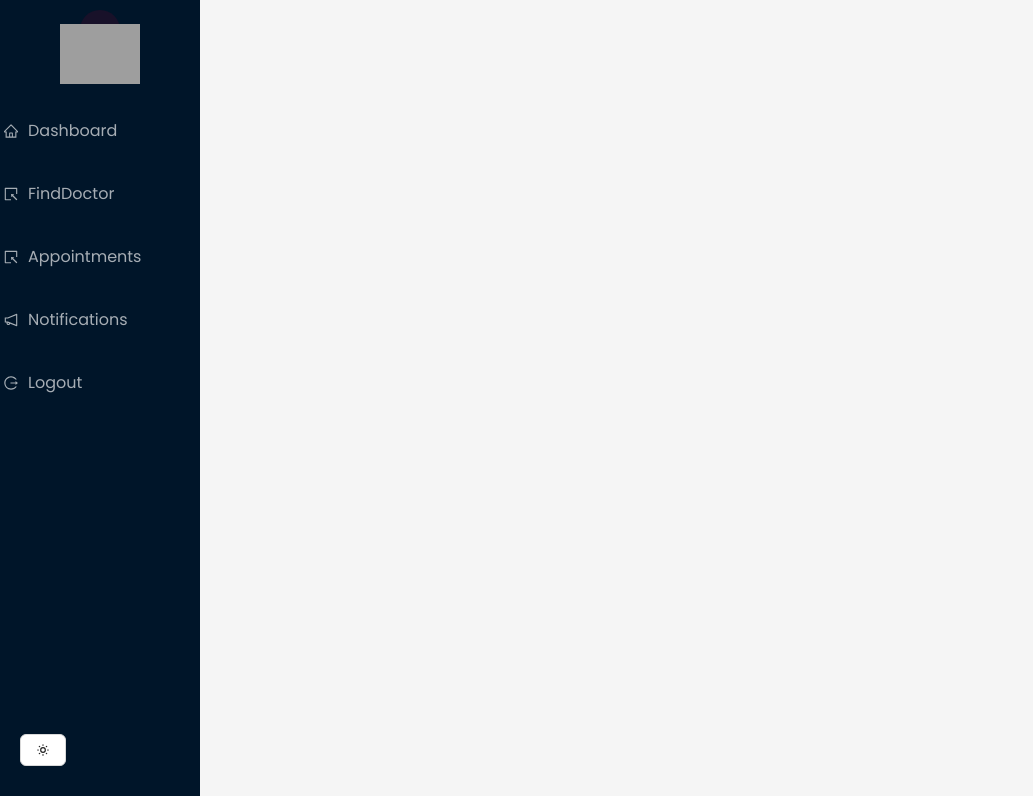
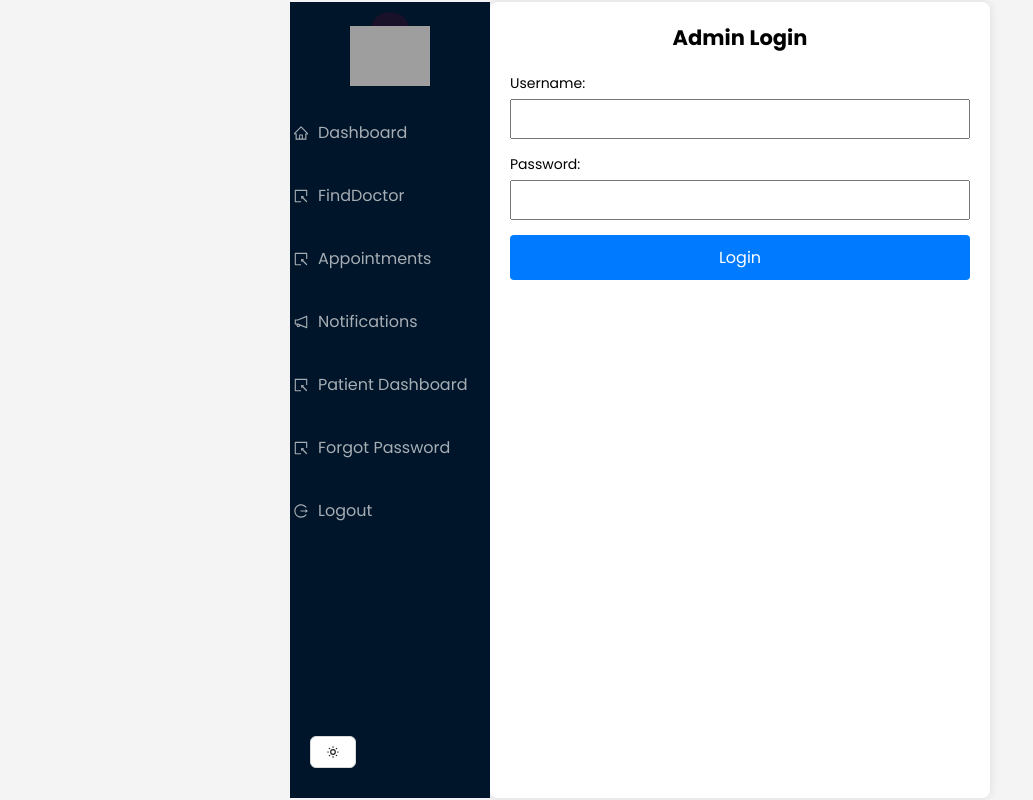
Before and after one commit to Harshit4141/medArchiv, a React (Vite) app in the folder frontend/medArchiv/: page /AdminPanel in a window 1280 px wide. Shown: the whole page, without its empty margins (0-1033 px from the left). Built offline with nearby package versions, Linux system fonts and the light colour scheme; grey boxes are pictures that could not be loaded.

Commit message:
Added admin dashboard

```diff
--- a/frontend/medArchiv/package.json
+++ b/frontend/medArchiv/package.json
@@ -17,6 +17,7 @@
     "react-dom": "^18.3.1",
     "react-icons": "^5.4.0",
     "react-router-dom": "^7.1.5",
+    "shadcn-ui": "^0.9.4",
     "tailwindcss": "^4.0.3"
   },
   "devDependencies": {
--- a/frontend/medArchiv/src/App.jsx
+++ b/frontend/medArchiv/src/App.jsx
@@ -19,6 +19,10 @@ import PatientNotification from './Components/Patient/PatientNotification'
 import PatientRecord from './Components/Patient/PatientRecord'
 import DoctorDetail from './Components/Patient/DoctorDetail'
 import DStatus from './Components/Doctor/DStatus'
+import ForgotPassword from './Components/Admin/forgotpassword'
+import PatientDashboard from './Components/Patient/PatientDashboard'
+import AdminPanel from './Components/Admin/adminpanel'
+
 function App() {
   const{Header, Sider } = Layout;
   const [darkTheme, setDarkTheme] = useState(true)
@@ -69,13 +73,15 @@ function App() {
        toggleTheme={toggleTheme}/>
        </Sider>
        <Routes>
-     <Route path="/Dashboard" element={<DoctorDashboard/>}/>
+     <Route path="/AdminPanel" element={<AdminPanel/>}/>
      <Route path="/FindDoctor" element={<FindDoctor/>}/>
      <Route path="/PatientAppointment" element={<PatientAppointment />}/>
      <Route path="/PatientNotification" element={<PatientNotification />}/>
      <Route path="/PatientRecord" element={<PatientRecord />}/>
      <Route path="/DoctorDetail/:id" element={<DoctorDetail />}/>
      <Route path="/DoctorDetail" element={<DoctorDetail />}/>
+     <Route path="/PatientDashboard" element={<PatientDashboard />}/>
+     <Route path="/ForgotPassword" element={<ForgotPassword />}/>
 
     </Routes>
      </Layout>
--- a/frontend/medArchiv/src/Components/Admin/Admin.jsx
+++ /dev/null
@@ -1,11 +0,0 @@
-import React from 'react'
-
-function Admin() {
-  return (
-    <div>
-      <h1>?</h1>
-    </div>
-  )
-}
-
-export default Admin
--- /dev/null
+++ b/frontend/medArchiv/src/Components/Admin/AdminPanel.css
@@ -0,0 +1,58 @@
+body {
+    display: flex;
+    justify-content: center;
+    align-items: center;
+    height: 100vh;
+    margin: 0;
+    font-family: Arial, sans-serif;
+    background-color: #f4f4f4;
+  }
+
+  .login-container {
+    background-color: #fff;
+    padding: 20px;
+    border-radius: 8px;
+    box-shadow: 0 0 10px rgba(0, 0, 0, 0.1);
+    width: 500px;
+    text-align: center;
+  }
+
+  h2 {
+    margin-bottom: 20px;
+  }
+
+  .input-group {
+    margin-bottom: 15px;
+    text-align: left;
+  }
+
+  label {
+    display: block;
+    margin-bottom: 5px;
+  }
+
+  input {
+    width: 100%;
+    padding: 8px;
+    box-sizing: border-box;
+  }
+
+  button {
+    width: 100%;
+    padding: 10px;
+    background-color: #007bff;
+    border: none;
+    border-radius: 4px;
+    color: white;
+    font-size: 16px;
+    cursor: pointer;
+  }
+
+  button:hover {
+    background-color: #0056b3;
+  }
+
+  .error {
+    color: red;
+    margin-bottom: 15px;
+  }
--- /dev/null
+++ b/frontend/medArchiv/src/Components/Admin/ForgotPassword.css
@@ -0,0 +1,58 @@
+body {
+    display: flex;
+    justify-content: center;
+    align-items: center;
+    height: 100vh;
+    margin: 0;
+    font-family: Arial, sans-serif;
+    background-color: #f4f4f4;
+  }
+
+  .login-container {
+    background-color: #fff;
+    padding: 20px;
+    border-radius: 8px;
+    box-shadow: 0 0 10px rgba(0, 0, 0, 0.1);
+    width: 500px;
+    text-align: center;
+  }
+
+  h2 {
+    margin-bottom: 20px;
+  }
+
+  .input-group {
+    margin-bottom: 15px;
+    text-align: left;
+  }
+
+  label {
+    display: block;
+    margin-bottom: 5px;
+  }
+
+  input {
+    width: 100%;
+    padding: 8px;
+    box-sizing: border-box;
+  }
+
+  button {
+    width: 100%;
+    padding: 10px;
+    background-color: #007bff;
+    border: none;
+    border-radius: 4px;
+    color: white;
+    font-size: 16px;
+    cursor: pointer;
+  }
+
+  button:hover {
+    background-color: #0056b3;
+  }
+
+  .error {
+    color: red;
+    margin-bottom: 15px;
+  }
--- /dev/null
+++ b/frontend/medArchiv/src/Components/Admin/adminpanel.jsx
@@ -0,0 +1,51 @@
+import React, { useState } from 'react';
+import './AdminPanel.css';
+
+function AdminPanel() {
+  const [username, setUsername] = useState('');
+  const [password, setPassword] = useState('');
+  const [error, setError] = useState('');
+
+  const handleSubmit = (e) => {
+    e.preventDefault();
+    // Implement your authentication logic here
+    if (username === 'admin' && password === 'admin123') {
+      // Redirect to admin dashboard or perform other actions
+      alert('Login successful!');
+    } else {
+      setError('Invalid username or password');
+    }
+  };
+
+  return (
+    <div className="login-container">
+      <h2>Admin Login</h2>
+      <form onSubmit={handleSubmit}>
+        <div className="input-group">
+          <label htmlFor="username">Username:</label>
+          <input
+            type="text"
+            id="username"
+            value={username}
+            onChange={(e) => setUsername(e.target.value)}
+            required
+          />
+        </div>
+        <div className="input-group">
+          <label htmlFor="password">Password:</label>
+          <input
+            type="password"
+            id="password"
+            value={password}
+            onChange={(e) => setPassword(e.target.value)}
+            required
+          />
+        </div>
+        {error && <p className="error">{error}</p>}
+        <button type="submit">Login</button>
+      </form>
+    </div>
+  );
+}
+
+export default AdminPanel;
--- /dev/null
+++ b/frontend/medArchiv/src/Components/Admin/forgotpassword.jsx
@@ -0,0 +1,50 @@
+import React, { useState } from 'react';
+import './ForgotPassword.css';
+
+const ForgotPassword = () => {
+  const [email, setEmail] = useState('');
+  const [message, setMessage] = useState('');
+
+  const handleSubmit = async (e) => {
+    e.preventDefault();
+    try {
+      const response = await fetch('/api/forgot-password', {
+        method: 'POST',
+        headers: {
+          'Content-Type': 'application/json',
+        },
+        body: JSON.stringify({ email }),
+      });
+
+      if (response.ok) {
+        setMessage('Password reset link has been sent to your email.');
+      } else {
+        setMessage('Error: Unable to send reset link.');
+      }
+    } catch (error) {
+      setMessage('Error: Unable to send reset link.');
+    }
+  };
+
+  return (
+    <div className="auth-container">
+      <h2>Forgot Password</h2>
+      <form onSubmit={handleSubmit}>
+        <div className="input-group">
+          <label htmlFor="email">Email Address</label>
+          <input
+            type="email"
+            id="email"
+            value={email}
+            onChange={(e) => setEmail(e.target.value)}
+            required
+          />
+        </div>
+        {message && <p className="message">{message}</p>}
+        <button type="submit">Reset Password</button>
+      </form>
+    </div>
+  );
+}
+
+export default ForgotPassword;
--- a/frontend/medArchiv/src/Components/Patient/MenuList.jsx
+++ b/frontend/medArchiv/src/Components/Patient/MenuList.jsx
@@ -5,7 +5,7 @@ import { Link } from 'react-router-dom';
 const MenuList = ({darkTheme}) => {
     return(
         <Menu theme = {darkTheme ? 'dark' : 'light'} mode ="inline" className="menu-bar">
-          <Link to="/Dashboard"><Menu.Item key="dashboard" icon={ <HomeOutlined />}>
+          <Link to="/AdminPanel"><Menu.Item key="AdminPanel" icon={ <HomeOutlined />}>
              Dashboard
             </Menu.Item></Link>
 
@@ -21,7 +21,18 @@ const MenuList = ({darkTheme}) => {
 
             <Link to="/PatientNotification"><Menu.Item key="notification" icon={ <NotificationOutlined />}>
              Notifications
-            </Menu.Item></Link>
+             </Menu.Item>
+             </Link>
+
+             <Link to="/PatientDashboard"><Menu.Item key="PatientDashboard" icon={ <SelectOutlined /> }>
+             Patient Dashboard
+             </Menu.Item>
+             </Link>
+
+             <Link to="/ForgotPassword"><Menu.Item key="ForgotPassword" icon={ <SelectOutlined /> }>
+             Forgot Password
+             </Menu.Item>
+             </Link>
 
             {/* <Link to="/PatientRecord"><Menu.Item key="history" icon={ <HistoryOutlined />}>
             Record
--- /dev/null
+++ b/frontend/medArchiv/src/Components/Patient/PatientDashboard.css
@@ -0,0 +1,58 @@
+body {
+    display: flex;
+    justify-content: center;
+    align-items: center;
+    height: 100vh;
+    margin: 0;
+    font-family: Arial, sans-serif;
+    background-color: #f4f4f4;
+  }
+
+  .login-container {
+    background-color: #fff;
+    padding: 20px;
+    border-radius: 8px;
+    box-shadow: 0 0 10px rgba(0, 0, 0, 0.1);
+    width: 500px;
+    text-align: center;
+  }
+
+  h2 {
+    margin-bottom: 20px;
+  }
+
+  .input-group {
+    margin-bottom: 15px;
+    text-align: left;
+  }
+
+  label {
+    display: block;
+    margin-bottom: 5px;
+  }
+
+  input {
+    width: 100%;
+    padding: 8px;
+    box-sizing: border-box;
+  }
+
+  button {
+    width: 100%;
+    padding: 10px;
+    background-color: #007bff;
+    border: none;
+    border-radius: 4px;
+    color: white;
+    font-size: 16px;
+    cursor: pointer;
+  }
+
+  button:hover {
+    background-color: #0056b3;
+  }
+
+  .error {
+    color: red;
+    margin-bottom: 15px;
+  }
--- a/frontend/medArchiv/src/Components/Patient/PatientDashboard.jsx
+++ b/frontend/medArchiv/src/Components/Patient/PatientDashboard.jsx
@@ -1,11 +1,29 @@
-import React from 'react'
+import React from "react";
+import './PatientDashboard.css';
 
-function PatientDashboard() {
+const PatientDashboard = () => {
   return (
-    <div>
-      <h1>Harshit</h1>
+    <div className="p-6">
+      <h1 className="text-2xl font-bold mb-4">Patient Dashboard</h1>
+      <div className="grid grid-cols-1 md:grid-cols-2 lg:grid-cols-3 gap-4">
+        <div className="border rounded-lg p-4 shadow-md">
+          <h2 className="text-xl font-semibold">Appointments</h2>
+          <p>View and manage your appointments.</p>
+          <button className="mt-2 bg-blue-500 text-white py-2 px-4 rounded">View Appointments</button>
+        </div>
+        <div className="border rounded-lg p-4 shadow-md">
+          <h2 className="text-xl font-semibold">Medical Records</h2>
+          <p>Access your medical history and reports.</p>
+          <button className="mt-2 bg-blue-500 text-white py-2 px-4 rounded">View Records</button>
+        </div>
+        <div className="border rounded-lg p-4 shadow-md">
+          <h2 className="text-xl font-semibold">Prescriptions</h2>
+          <p>Check your prescribed medications.</p>
+          <button className="mt-2 bg-blue-500 text-white py-2 px-4 rounded">View Prescriptions</button>
+        </div>
+      </div>
     </div>
-  )
-}
+  );
+};
 
-export default PatientDashboard
+export default PatientDashboard;
--- a/frontend/medArchiv/src/Style/DoctorCss/DNotification.module.css
+++ b/frontend/medArchiv/src/Style/DoctorCss/DNotification.module.css
@@ -47,13 +47,13 @@ text-align: center;
 
 
 .completebtn{
-    background-color: rgb(4, 140, 219);;
+    background-color: rgb(4, 140, 219);
     font-weight: bold;
     color: rgb(232, 234, 236);
     border: 0rem;
 }
 .scheduledbtn{
-    background-color: green;;
+    background-color: green;
     font-weight: bold;
     color: rgb(232, 234, 236);
     border: 0rem;
--- a/frontend/medArchiv/src/Style/PatientCss/PNotification.module.css
+++ b/frontend/medArchiv/src/Style/PatientCss/PNotification.module.css
@@ -1,7 +1,7 @@
 
 .h2{
     margin-bottom:1rem ;
-    color: rgb(4, 140, 219);;
+    color: rgb(4, 140, 219);
 }
 .table{
     background-color: rgb(217, 217, 217);
@@ -47,13 +47,13 @@ text-align: center;
 }
 
 .completebtn{
-    background-color: rgb(4, 140, 219);;
+    background-color: rgb(4, 140, 219);
     font-weight: bold;
     color: rgb(232, 234, 236);
     border: 0rem;
 }
 .scheduledbtn{
-    background-color: green;;
+    background-color: green;
     font-weight: bold;
     color: rgb(232, 234, 236);
     border: 0rem;
```
Also changed, not shown: 1 other file (tests, documents, lock files or other folders).
